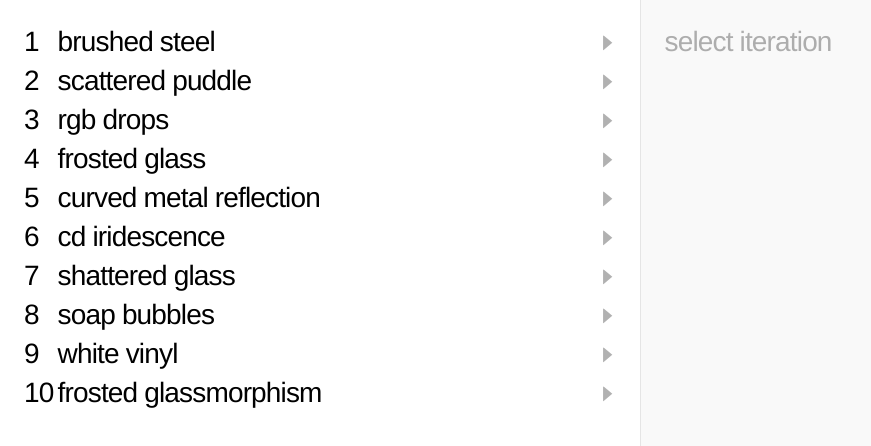
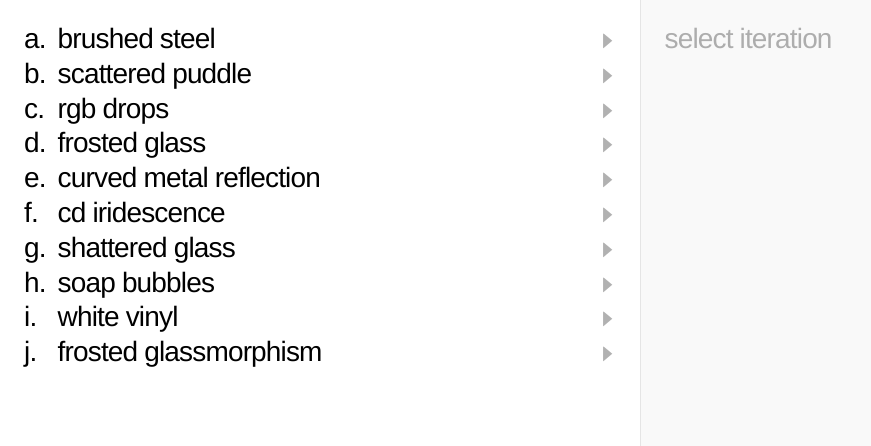
Before and after one commit to jonghyeokcolinlee/texture, a Next.js app: page / in a window 1280 px wide. Shown: the top 446 px of the page, without its empty margins (0-871 px from the left). Built offline with nearby package versions, Linux system fonts and the light colour scheme.

Commit message:
feat: update homepage layout and content in page.tsx

```diff
--- a/src/app/page.tsx
+++ b/src/app/page.tsx
@@ -364,12 +364,13 @@ export default function Home() {
         <main className="h-full w-full bg-white flex flex-col md:flex-row overflow-hidden lowercase">
             {/* 1. Left / Top Pane: Navigation Menu */}
             <div className="flex-1 md:w-1/2 h-1/2 md:h-full overflow-y-auto no-scrollbar p-4 lg:p-6 border-b md:border-b-0 md:border-r border-black/10">
-                <div className="w-full text-[26px] lg:text-[28px] tracking-[-0.03em] leading-[1.25] font-medium text-black pb-20">
+                <div className="w-full text-[20px] lg:text-[28px] tracking-[-0.03em] leading-[1.1] font-medium text-black pb-20">
 
                     <div className="flex flex-col">
                         {materials.map((mat) => {
                             const match = mat.title.match(/^0?(\d+)\s+(.*)$/);
-                            const num = match ? match[1] : "";
+                            const num = match ? parseInt(match[1]) : 0;
+                            const indicator = num > 0 ? String.fromCharCode(96 + num) + "." : "";
                             const text = match ? match[2] : mat.title;
                             return (
                             <div key={mat.title} className="flex flex-col">
@@ -377,7 +378,7 @@ export default function Home() {
                                     onClick={() => toggleExpanded(mat.title)}
                                     className="flex items-start lg:items-center cursor-pointer group w-full mb-2 lg:mb-1"
                                 >
-                                    <span className="w-[1.2em] shrink-0 text-left">{num}</span>
+                                    <span className="w-[1.2em] shrink-0 text-left">{indicator}</span>
                                     <p className="mb-0 flex-1 text-left">{text}</p>
                                     <svg
                                         className={`w-[0.55em] h-[0.55em] mt-[0.35em] lg:mt-[0.1em] ml-3 shrink-0 opacity-30 group-hover:opacity-100 transition-transform duration-300 ${expanded[mat.title] ? "" : "-rotate-90"}`}
@@ -410,7 +411,7 @@ export default function Home() {
 
             {/* 2. Right / Bottom Pane: Information Details */}
             <div className="flex-1 md:w-1/2 h-1/2 md:h-full overflow-y-auto no-scrollbar p-4 lg:p-6 bg-[#f9f9f9]">
-                <div className="max-w-[500px] text-[24px] lg:text-[28px] tracking-[-0.03em] leading-[1.25] text-black pb-20 font-medium">
+                <div className="max-w-[500px] text-[20px] lg:text-[28px] tracking-[-0.03em] leading-[1.1] text-black pb-20 font-medium">
                     {activeInfo ? (
                         <div className="flex flex-col justify-start">
                             <div className="whitespace-pre-wrap">
```
